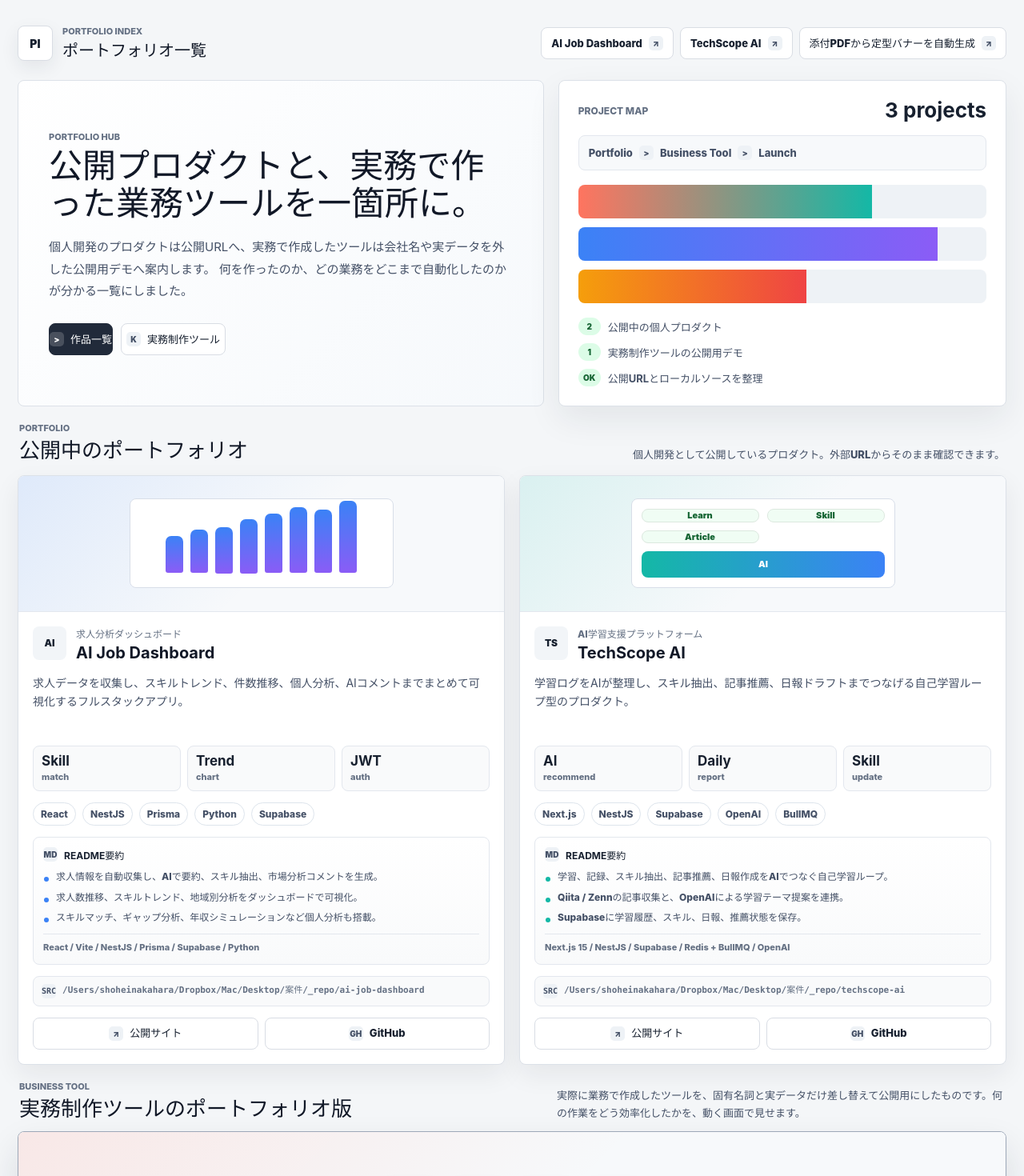
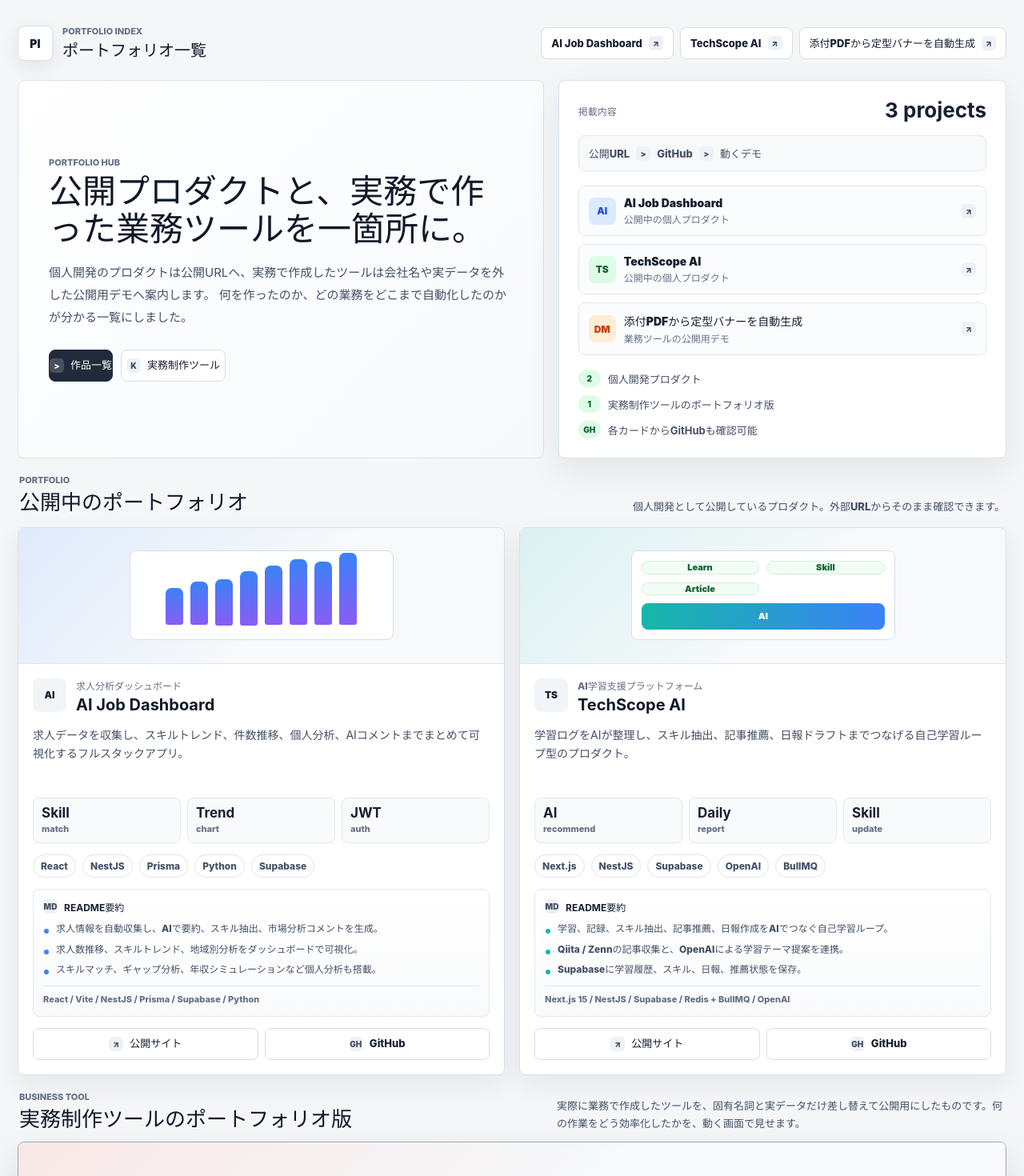
Before and after one commit to shohei9278/portfolio-index, a React (Vite) app: page / in a window 1280 px wide. Shown: the top 1470 px of the page at 80% size. Built offline with nearby package versions, Linux system fonts and the light colour scheme.

Commit message:
Clarify portfolio summary

```diff
--- a/src/App.jsx
+++ b/src/App.jsx
@@ -78,25 +78,32 @@
 
         <div className="system-snapshot" aria-label="Portfolio summary">
           <div className="snapshot-header">
-            <span>project map</span>
+            <span>掲載内容</span>
             <strong>{projects.length} projects</strong>
           </div>
           <div className="snapshot-route">
-            <span>Portfolio</span>
+            <span>公開URL</span>
             <Icon>{">"}</Icon>
-            <span>Business Tool</span>
+            <span>GitHub</span>
             <Icon>{">"}</Icon>
-            <span>Launch</span>
+            <span>動くデモ</span>
           </div>
-          <div className="snapshot-bars">
-            <i style={{ "--value": "72%" }} />
-            <i style={{ "--value": "88%" }} />
-            <i style={{ "--value": "56%" }} />
+          <div className="snapshot-projects">
+            {projects.map((project) => (
+              <a href={project.link} target="_blank" rel="noreferrer" key={project.id}>
+                <span className={`snapshot-project-icon snapshot-project-icon--${project.accent}`}>{project.icon}</span>
+                <div>
+                  <strong>{project.title}</strong>
+                  <small>{project.group === "work-demo" ? "業務ツールの公開用デモ" : "公開中の個人プロダクト"}</small>
+                </div>
+                <Icon>↗</Icon>
+              </a>
+            ))}
           </div>
           <div className="snapshot-list">
-            <span><i className="check">2</i> 公開中の個人プロダクト</span>
-            <span><i className="check">1</i> 実務制作ツールの公開用デモ</span>
-            <span><i className="check">OK</i> 公開URLとローカルソースを整理</span>
+            <span><i className="check">2</i> 個人開発プロダクト</span>
+            <span><i className="check">1</i> 実務制作ツールのポートフォリオ版</span>
+            <span><i className="check">GH</i> 各カードからGitHubも確認可能</span>
           </div>
         </div>
       </section>
--- a/src/components/ProjectCard.jsx
+++ b/src/components/ProjectCard.jsx
@@ -46,10 +46,6 @@
             {project.architecture ? <p>{project.architecture}</p> : null}
           </div>
         ) : null}
-        <div className="source-line">
-          <Icon>SRC</Icon>
-          <span>{project.sourcePath}</span>
-        </div>
         <div className="card-actions">
           {project.demo ? (
             <button type="button" onClick={() => onSelectDemo(project.demo)}>
--- a/src/data/projects.js
+++ b/src/data/projects.js
@@ -24,7 +24,6 @@
     link: links.jobs,
     linkLabel: "公開サイト",
     repo: links.jobsRepo,
-    sourcePath: "/Users/shoheinakahara/Dropbox/Mac/Desktop/案件/_repo/ai-job-dashboard",
     readmeTitle: "README要約",
     readmePoints: [
       "求人情報を自動収集し、AIで要約、スキル抽出、市場分析コメントを生成。",
@@ -51,7 +50,6 @@
     link: links.techscope,
     linkLabel: "公開サイト",
     repo: links.techscopeRepo,
-    sourcePath: "/Users/shoheinakahara/Dropbox/Mac/Desktop/案件/_repo/techscope-ai",
     readmeTitle: "README要約",
     readmePoints: [
       "学習、記録、スキル抽出、記事推薦、日報作成をAIでつなぐ自己学習ループ。",
@@ -79,7 +77,6 @@
     link: links.event,
     linkLabel: "デモを開く",
     repo: links.eventRepo,
-    sourcePath: "/Users/shoheinakahara/Dropbox/Mac/Desktop/案件/_repo/event-operations-demo",
     readmeTitle: "自動化したルーチンワーク",
     readmePoints: [
       "依頼メールの件名と添付PDFから、バナー制作案件を自動で起票。",
--- a/src/styles.css
+++ b/src/styles.css
@@ -287,33 +287,81 @@
   font-weight: 800;
 }
 
-.snapshot-bars {
+.snapshot-projects {
   display: grid;
-  gap: 11px;
+  gap: 10px;
 }
 
-.snapshot-bars i {
-  height: 42px;
-  position: relative;
-  overflow: hidden;
+.snapshot-projects a {
+  min-width: 0;
+  display: grid;
+  grid-template-columns: auto minmax(0, 1fr) auto;
+  align-items: center;
+  gap: 10px;
+  padding: 12px;
+  border: 1px solid #e3e7ee;
   border-radius: 8px;
-  background: #eef2f6;
+  background: #fbfcfe;
+  color: #17202f;
+  text-decoration: none;
+  transition:
+    transform 0.16s ease,
+    border-color 0.16s ease,
+    box-shadow 0.16s ease;
 }
 
-.snapshot-bars i::before {
-  content: "";
-  position: absolute;
-  inset: 0 auto 0 0;
-  width: var(--value);
-  background: linear-gradient(90deg, #ff745f, #14b8a6);
+.snapshot-projects a:hover {
+  transform: translateY(-1px);
+  border-color: #aab3c2;
+  box-shadow: 0 10px 22px rgba(23, 32, 47, 0.08);
 }
 
-.snapshot-bars i:nth-child(2)::before {
-  background: linear-gradient(90deg, #3b82f6, #8b5cf6);
+.snapshot-project-icon {
+  width: 34px;
+  height: 34px;
+  display: grid;
+  place-items: center;
+  border-radius: 8px;
+  background: #e8eef8;
+  color: #17202f;
+  font-size: 12px;
+  font-weight: 950;
 }
 
-.snapshot-bars i:nth-child(3)::before {
-  background: linear-gradient(90deg, #f59e0b, #ef4444);
+.snapshot-project-icon--blue {
+  background: #dbeafe;
+  color: #1d4ed8;
+}
+
+.snapshot-project-icon--green {
+  background: #dcfce7;
+  color: #166534;
+}
+
+.snapshot-project-icon--coral {
+  background: #ffedd5;
+  color: #c2410c;
+}
+
+.snapshot-projects strong,
+.snapshot-projects small {
+  display: block;
+  min-width: 0;
+  overflow: hidden;
+  text-overflow: ellipsis;
+  white-space: nowrap;
+}
+
+.snapshot-projects strong {
+  font-size: 14px;
+  font-weight: 900;
+}
+
+.snapshot-projects small {
+  margin-top: 3px;
+  color: #647083;
+  font-size: 12px;
+  font-weight: 750;
 }
 
 .snapshot-list {
@@ -578,33 +626,6 @@
   font-size: 11px;
   font-weight: 850;
   line-height: 1.5;
-}
-
-.source-line {
-  min-height: 38px;
-  display: flex;
-  align-items: center;
-  gap: 8px;
-  padding: 9px 10px;
-  border: 1px solid #e3e7ee;
-  border-radius: 8px;
-  background: #f9fafb;
-  color: #647083;
-  font-family:
-    "SFMono-Regular",
-    Consolas,
-    "Liberation Mono",
-    monospace;
-  font-size: 11px;
-  font-weight: 750;
-  line-height: 1.35;
-}
-
-.source-line span {
-  min-width: 0;
-  overflow: hidden;
-  text-overflow: ellipsis;
-  white-space: nowrap;
 }
 
 .card-actions button,
```
Also changed, not shown: 1 other file (tests, documents, lock files or other folders).
